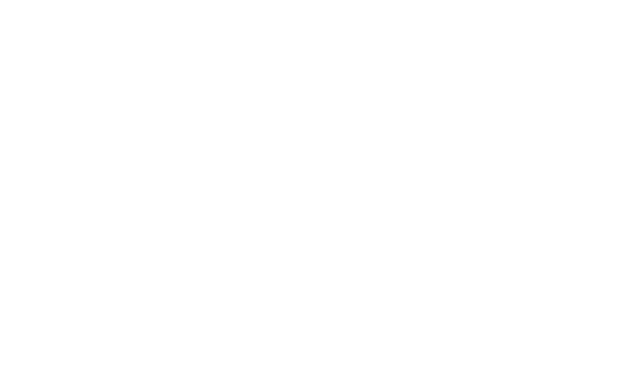
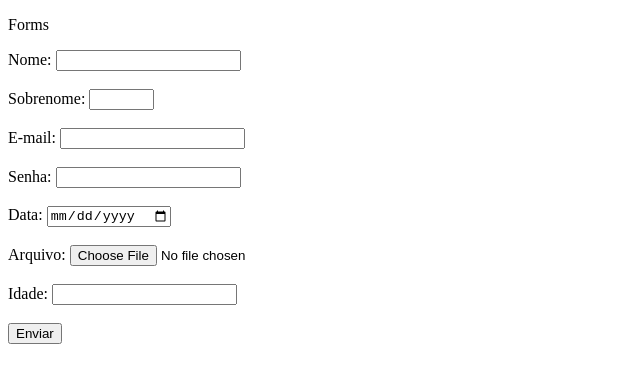
Before and after one commit to KevinNobre/Teste, a plain HTML site: page index.html in a window 1280 px wide. Shown: the whole page, without its empty margins (0-640 px from the left). Drawn offline with Linux system fonts and the light colour scheme.

Commit message:
Formulário

```diff
--- a/index.html
+++ b/index.html
@@ -1,11 +1,47 @@
 <!DOCTYPE html>
-<html lang="en">
+<html lang="pt-br">
 <head>
     <meta charset="UTF-8">
     <meta name="viewport" content="width=device-width, initial-scale=1.0">
-    <title>Document</title>
+    <title>Modelo de Forms</title>
 </head>
 <body>
+        <p>Forms</p>
+
+        <form action="">
+            <label for="txtNome">Nome:</label>
+            <input type="text" id="txtNome" name="txtNome">
+            <br>
+            <br>
+            <!--Size Serve para tamanho da caixa do Input-->
+            <!-- MaxLenght para quantidade de Caracteres-->
+            <label for="txtSobrenome">Sobrenome:</label>
+            <input type="text" id="txtSobrenome" name="txtSobrenome" maxlength="10" size="5">
+            <br>
+            <br>
+            <!-- Required para deixar o campo obrigatório-->
+            <label for="txtEmail">E-mail:</label>
+            <input type="email" id="txtEmail" name="txtEmail" required>
+            <br>
+            <br>
+            <label for="txtSenha">Senha:</label>
+            <input type="password" id="txtSenha" name="txtSenha">
+            <br>
+            <br>
+            <label for="txtData">Data:</label>
+            <input type="date" id="txtData" name="txtData">
+            <br>
+            <br>
+            <label for="txtFileUpload">Arquivo:</label>
+            <input type="file" id="txtFileUpload" name="txtFileUpload">
+            <br>
+            <br>
+            <label for="txtIdade">Idade:</label>
+            <input type="number" id="txtIdade" name="txtIdade">
+            <br>
+            <br>
+            <button>Enviar</button>
+        </form>
 
 </body>
 </html>
```
